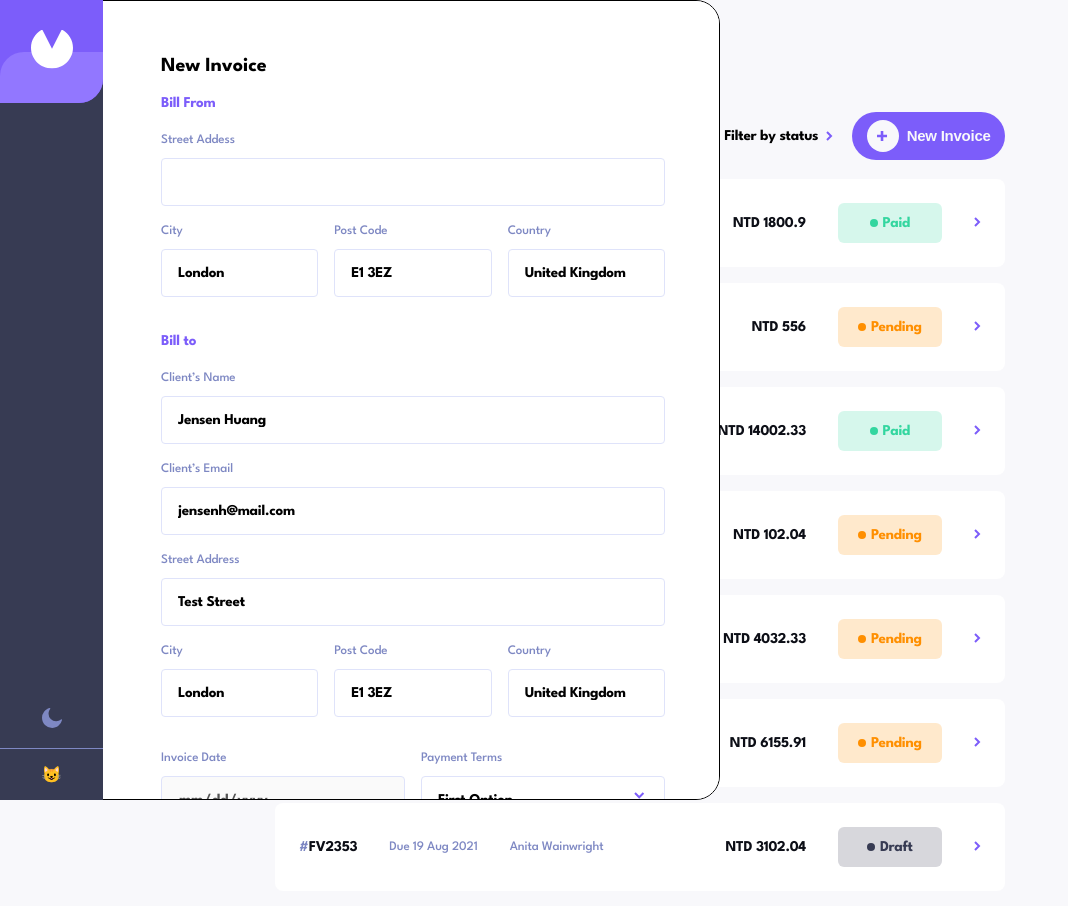
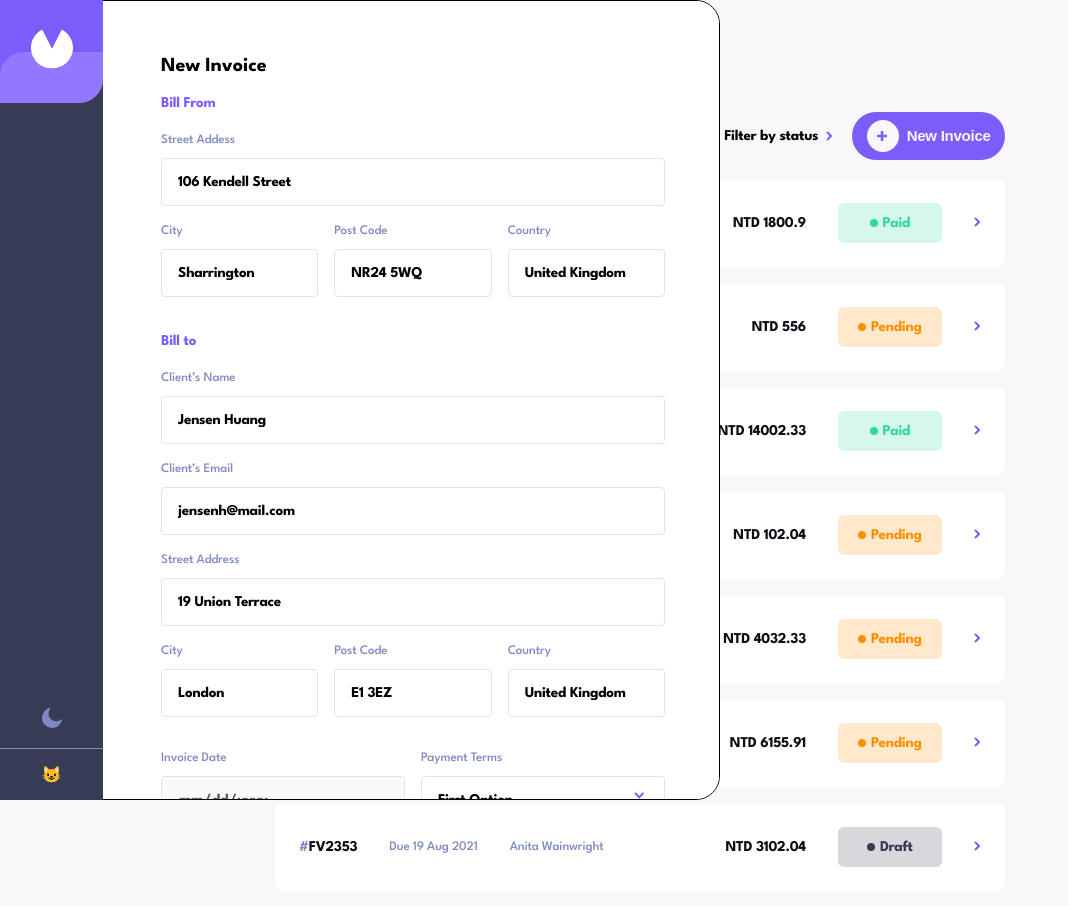
Before and after one commit to billybenntt/portfolio-project-6-invoice_app, a React (Vite) app: page / in a window 1280 px wide. Both pictures are taken after a click on the element "New Invoice". Shown: the top 906 px of the page, without its empty margins (0-1068 px from the left). Built offline with nearby package versions, Linux system fonts and the light colour scheme.

Commit message:
added delete item function

```diff
--- a/src/components/InvoiceForm.tsx
+++ b/src/components/InvoiceForm.tsx
@@ -12,7 +12,15 @@ function InvoiceForm() {
 
     const dispatch = useAppDispatch()
     const {showForm, isEditing} = useAppSelector(store => store.invoice)
-    const {singleInvoice, clientAddress, senderAddress, items} = useAppSelector(store => store.form)
+    const {
+        id,
+        clientName,
+        clientEmail,
+        description,
+        clientAddress,
+        senderAddress,
+        items
+    } = useAppSelector(store => store.form)
 
 
     // CLOSE FORM
@@ -38,7 +46,7 @@ function InvoiceForm() {
         <div className={`invoice-form ${showForm ? "show" : ""}`}>
             <div className="invoice-form-center">
                 <div className="invoice-form-status">
-                    <p>{isEditing ? `Edit #${singleInvoice.id}` : "New Invoice"}</p>
+                    <p>{isEditing ? `Edit #${id}` : "New Invoice"}</p>
                 </div>
 
                 <div className="invoice-form-return mobile" onClick={handleFormClose}>
@@ -86,12 +94,12 @@ function InvoiceForm() {
                     <FormRow label="Client’s Name"
                         name="clientName"
                         onChange={onChange}
-                        value={singleInvoice.clientName}
+                        value={clientName}
                     />
                     <FormRow label="Client’s Email"
                         name="clientEmail"
                         onChange={onChange}
-                        value={singleInvoice.clientEmail}
+                        value={clientEmail}
                     />
 
 
@@ -132,7 +140,7 @@ function InvoiceForm() {
                         <FormRow label="Project Description"
                             name="description"
                             onChange={onChange}
-                            value={singleInvoice.description}
+                            value={description}
                         />
                     </div>
                 </div>
--- a/src/features/Form/formSlice.tsx
+++ b/src/features/Form/formSlice.tsx
@@ -2,7 +2,7 @@ import {createSlice, PayloadAction} from '@reduxjs/toolkit';
 import data from "../../data/sampleAllData.tsx";
 
 
-const defaultData = JSON.parse(JSON.stringify(data))
+const defaultData = JSON.parse(JSON.stringify(data))[0]
 
 type AddressChangePayload = {
     inputName: string;  // Assuming inputName is an array of strings
@@ -11,36 +11,9 @@ type AddressChangePayload = {
 };
 
 // INITIAL STATE
-const initialState: any = {
-    singleInvoice: defaultData[0],
-    clientAddress: {
-        street: "",
-        city: "London",
-        postCode: "E1 3EZ",
-        country: "United Kingdom"
-    },
-    senderAddress: {
-        street: "Test Street",
-        city: "London",
-        postCode: "E1 3EZ",
-        country: "United Kingdom"
-    },
-    items: [
-        {
-            name: "Banner Design",
-            quantity: 1,
-            price: 156,
-            total: 156
-        },
-        {
-            name: "Banner Design",
-            quantity: 1,
-            price: 156,
-            total: 156
-        }
-    ],
-};
-
+const initialState ={
+    ...defaultData
+}
 
 const formSlice = createSlice({
     name: 'form',
@@ -48,7 +21,7 @@ const formSlice = createSlice({
     reducers: {
         handleChange: (state, {payload}) => {
             const {inputName, inputValue} = payload
-            state.singleInvoice[inputName] = inputValue
+            state[inputName] = inputValue
         },
         handleAddressChange: (state, {payload}: PayloadAction<AddressChangePayload>) => {
             const {inputName, inputValue, inputCaller} = payload
@@ -69,7 +42,6 @@ const formSlice = createSlice({
             state.items.splice(state.items.indexOf(index), 1)
         }
 
-
     },
 
 
```
